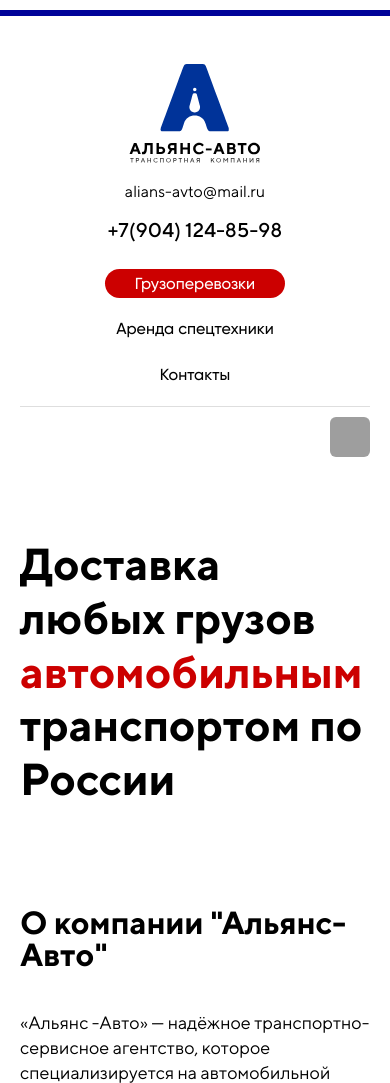
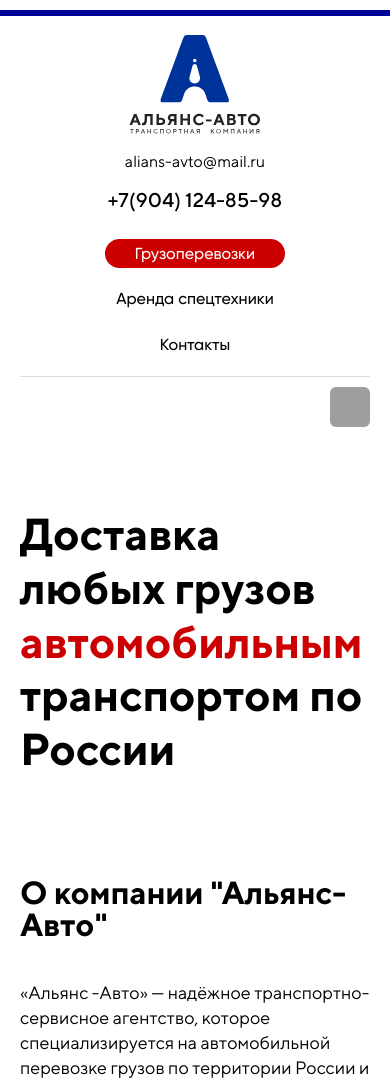
Before and after one commit to Zvermn/autoalyans, a PHP site: page /index.php in a window 390 px wide. Shown: the top 1083 px of the page. Run offline with PHP 8.4, Linux system fonts and the light colour scheme; some web fonts are replaced; grey boxes are pictures that could not be loaded.

Commit message:
Вроде все

```diff
--- a/src/scss/_media.scss
+++ b/src/scss/_media.scss
@@ -12,13 +12,14 @@
         flex-basis: 100%;
     }
 
+    .item-1 {
+        margin-bottom: 20px;
+    }
+
     .info {
         text-align: center;
     }
 
-    .nav {
-        align-self: flex-start;
-    }
 
     .stat-block {
         flex-flow: column wrap;
@@ -216,7 +217,7 @@
 
 }
 
-@media screen and (max-width: 620px) {
+@media screen and (max-width: 700px) {
     .nav {
         display: flex;
         flex-flow: column wrap;
--- a/src/scss/style.scss
+++ b/src/scss/style.scss
@@ -109,10 +109,13 @@ h6 {
     height: 6px;
     background-color: $blue;
     margin-bottom: 18px;
+    min-height: 6px;
 }
 
 body {
     padding-top: 10px;
+    display: flex;
+    flex-flow: column nowrap;
 }
 
 .wrap {
@@ -136,6 +139,7 @@ body {
     height: inherit;
     align-items: flex-end;
     flex-wrap: wrap;
+    flex: 1 1 625px;
 }
 
 .info {
@@ -168,7 +172,7 @@ body {
 .nav li {
     text-align: center;
     display: inline-block;
-    margin-bottom: 30px;
+    // margin-bottom: 30px;
 }
 
 .link-nav {
@@ -763,6 +767,7 @@ footer {
     background-image: url(/css/icon/footer-dashed.svg);
     background-repeat: repeat-x;
     height: 3px;
+    min-height: 3px;
 }
 
 .footer-social {
```
Also changed, not shown: css/style.css, icon/Logo-150-150.svg.
